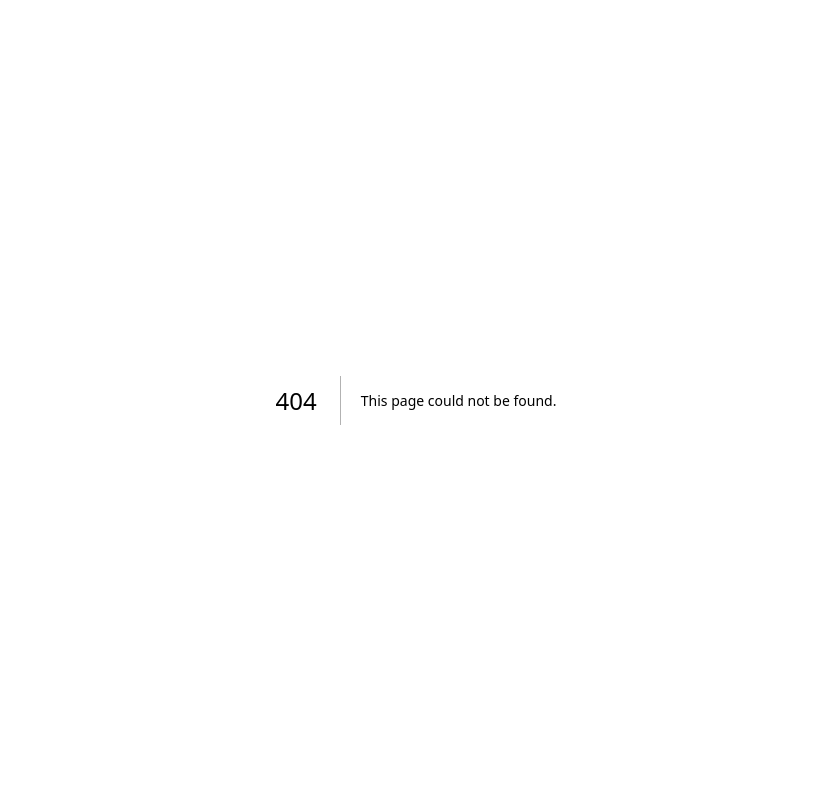
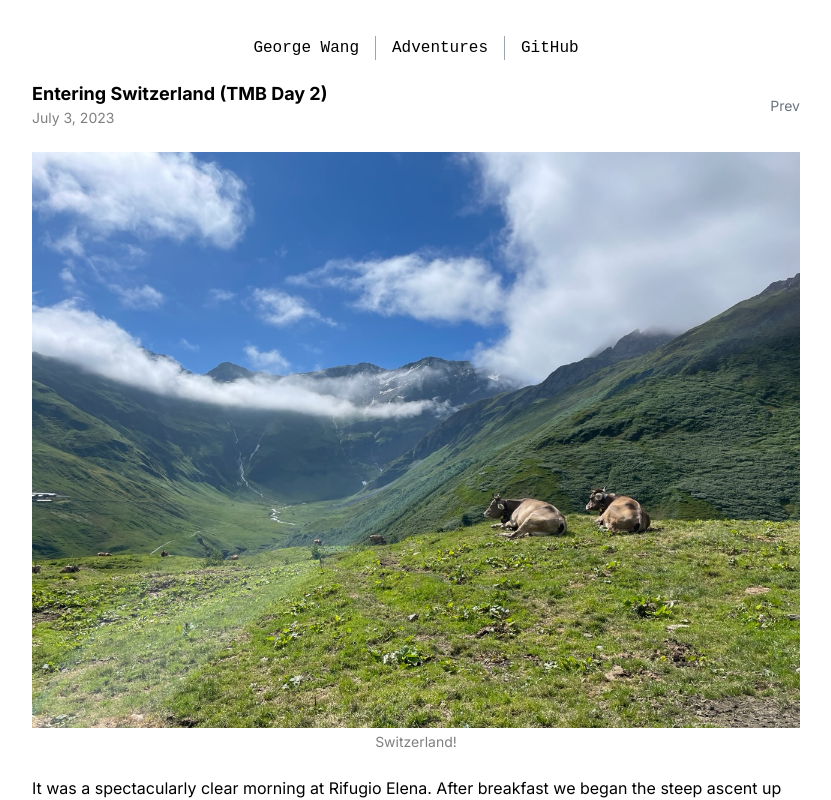
Before and after one commit to joage/website, a Next.js app: page /adventures/tmb-2 in a window 1280 px wide. Before the commit this address had no page. Shown: the top 800 px of the page, without its empty margins (224-1055 px from the left). Built offline with nearby package versions, Linux system fonts and the light colour scheme.

Commit message:
text copy

```diff
--- /dev/null
+++ b/src/app/adventures/tmb-2/page.tsx
@@ -0,0 +1,28 @@
+import ImageGroup from '@/components/ImageGroup';
+import Post from '@/components/Post';
+
+const TMB = () => (
+  <Post title="Entering Switzerland (TMB Day 2)" date="July 3, 2023" prev="/adventures/tmb-1">
+    <ImageGroup images={[{path: "/images/tmb/IMG_4066.jpeg", caption: "Switzerland!"}]} />
+
+    It was a spectacularly clear morning at Rifugio Elena. After breakfast we began the steep ascent up to the Grand Col Ferret and into Switzerland, watching the valley below get smaller and smaller with each step we climbed.
+
+    <ImageGroup images={[{path: "/images/tmb/IMG_4048.jpeg", caption: "Watching clouds roll over Col Ferret. "}]} />
+
+    At the top of Col Ferret, we said goodbye to Italy and descended into the land of chard, cheese, and chocolates.
+
+    <ImageGroup images={[{path: "/images/tmb/IMG_4058.jpeg", caption: "Walking into the clouds"}]} />
+
+As soon as we descended down below the clouds it was as if we entered a different world, with entirely new scenery. Switzerland’s valleys were lush, green, and filled with wildflowers (and pollen, unfortunately for my allergies).
+
+A quick stop in the town of La Fouly to resupply on food later, we continued on towards Champex-Lac. This section of trail featured bucolic Swiss towns instead of grand mountain views; we could not see the Mont Blanc Massif much.
+
+Finally it was time to ascend again, back into the mountains. Signs and plaques motivated us on the way up to Champex-Lac, giving us helpful insight on the native mushroom species of the area.
+
+In Champex we had a curious dinner composed of fish and chips and traditional Swiss rosti, before sharing our hostel with a large guided tour group, one of many which we had seen on the trail.
+
+Day 2 ended with 26.05km traveled and 996m of elevation gain.
+  </Post>
+);
+
+export default TMB;
```
